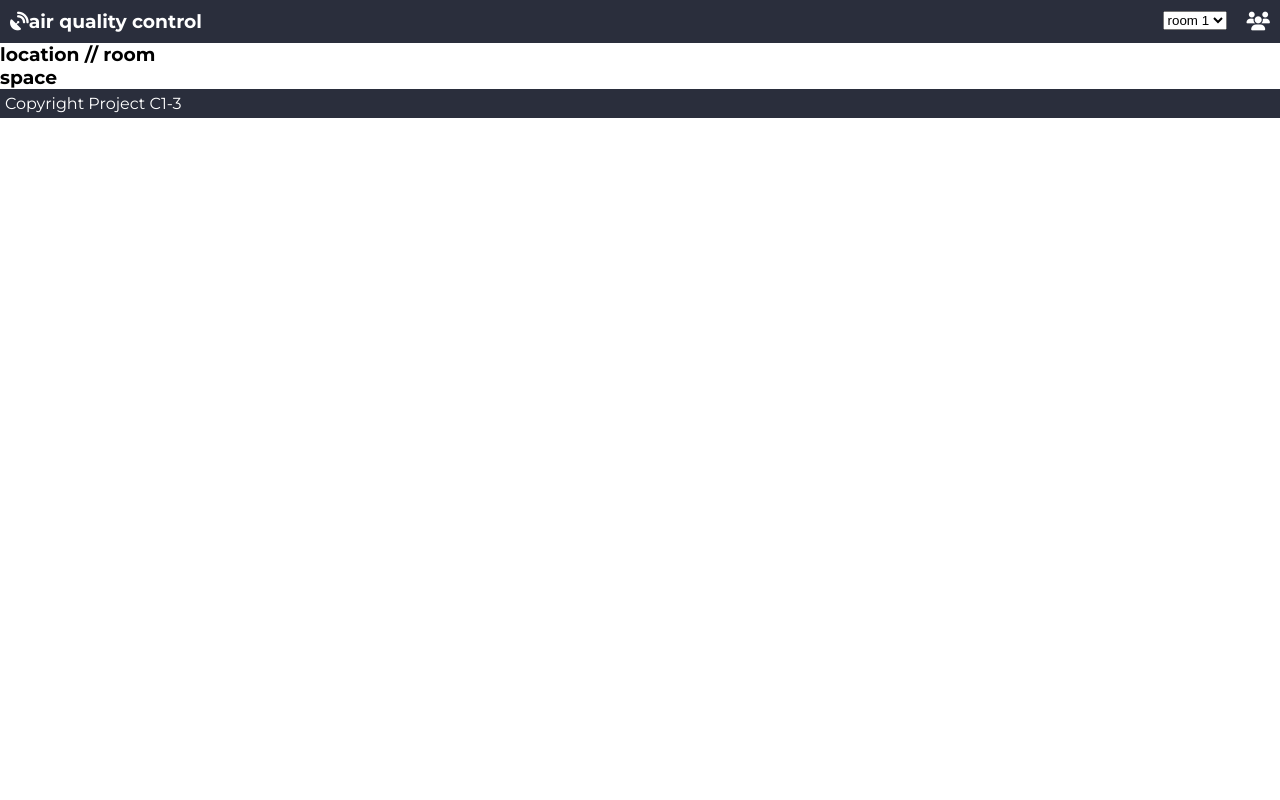
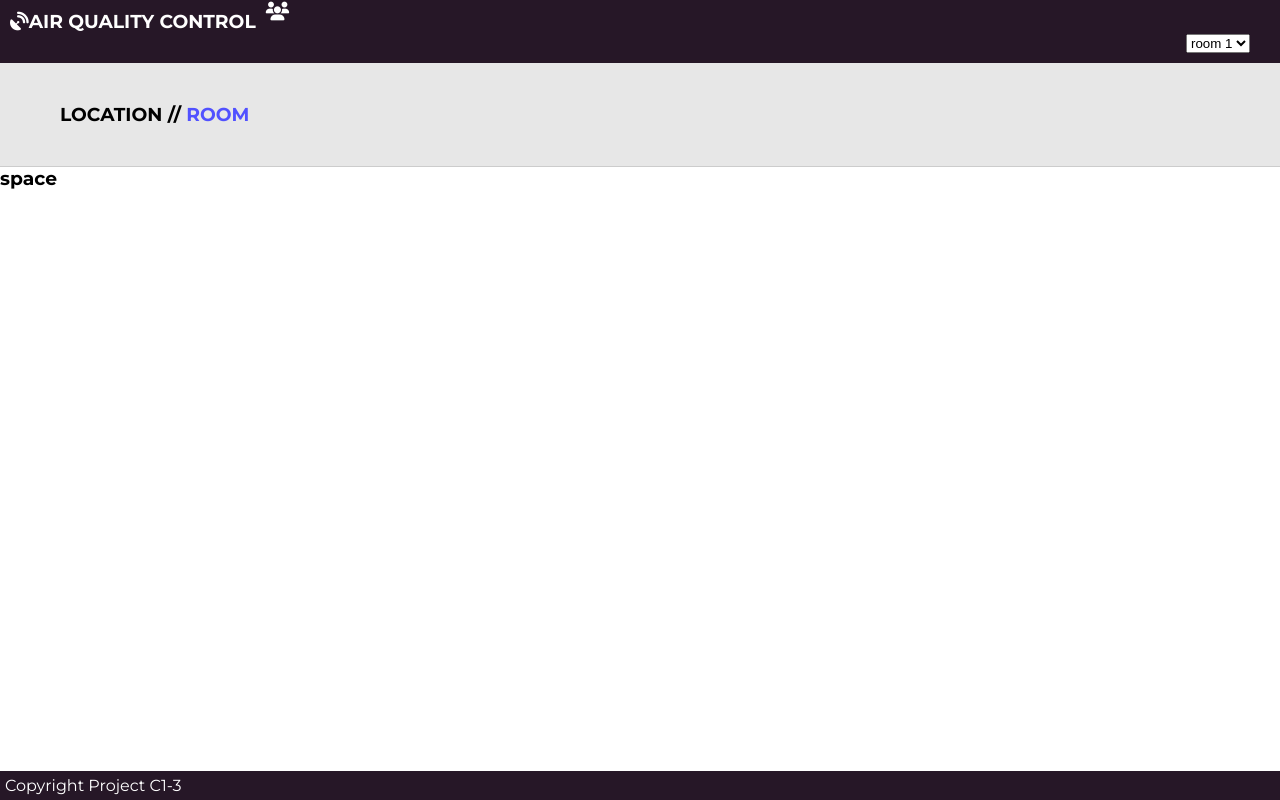
Before and after one commit to kris701/P2-Project, a plain HTML site: page P2Projekt/P2Projekt/index-DESKTOP-7V9PT6E.html in a window 1280 px wide. Drawn offline with Linux system fonts and the light colour scheme.

Commit message:
Update app.css

```diff
--- a/P2Projekt/P2Projekt/app.css
+++ b/P2Projekt/P2Projekt/app.css
@@ -14,7 +14,7 @@ body{
 header{
     width: 100%;
     overflow: hidden;
-    background-color: #2a2e3c;
+    background-color: #261727;
     color: white;
 }
 
@@ -22,29 +22,50 @@ header{
     float: left;
     text-align: center;
     padding: 10px;
+    text-transform: uppercase;
 }
+
+.logoContainer span
 
 .userType{
     float: right;
     text-align: center;
     padding: 10px;
+    padding-right: 50px;
 }
 
 .roomSelect{
     float: right;
     text-align: center;
     padding: 10px;
+    padding-right: 30px;
 }
 
 /* Main Sections begins here */
 
+.displayContainer{
+    width: 100%;
+    background-color: rgb(231, 231, 231);
+    margin: 0 auto;
+    text-transform: uppercase;
+    border-bottom: 1px solid rgb(204, 204, 204);
+}
 
+.displayContainer span{
+    color: rgb(81, 81, 255);
+}
+
+.roomDisplayContainer{
+    padding: 40px 60px;
+}
 
 /* Footer Section begins here */
 
 footer{
     width: 100%;
-    background-color: #2a2e3c;
+    background-color: #261727;
     color: white;
     padding: 5px;
+    position: absolute;
+    bottom: 0px;
 }
```
